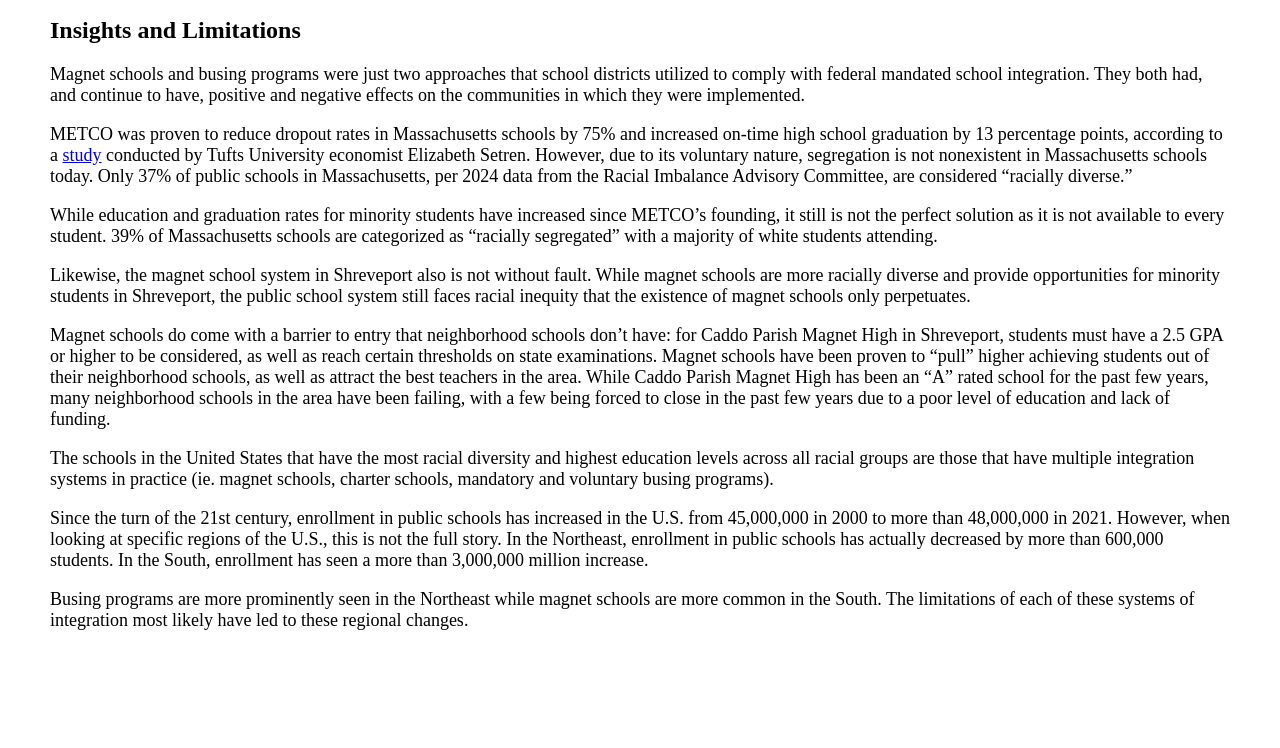
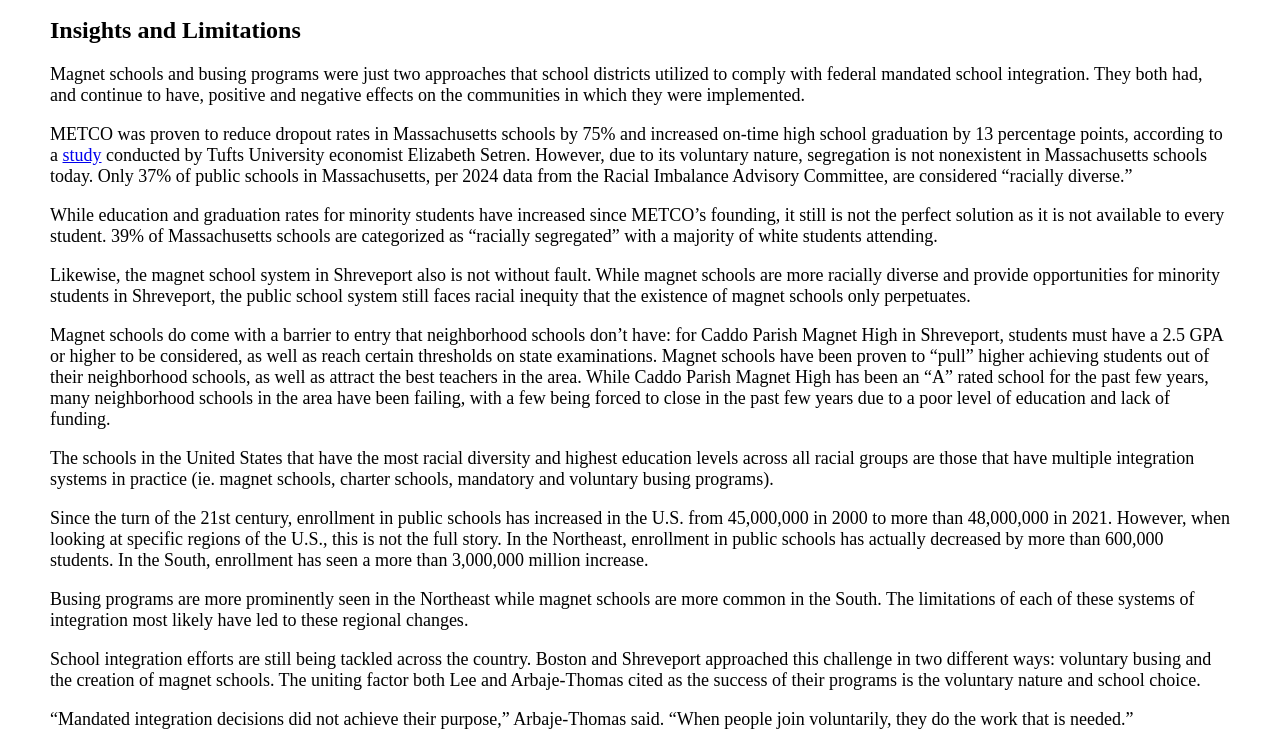
Before and after one commit to JBoundless/JR370-SOJO-PROJECT, a plain HTML site: page index.html in a window 1280 px wide. Shown: the part 3594-4342 px from the top of the page. Before the commit the page ends 4243 px from the top, so only its background shows below. Drawn offline with Linux system fonts and the light colour scheme; a script that the page names is missing.

Commit message:
Added conclusion

```diff
--- a/index.html
+++ b/index.html
@@ -58,5 +58,7 @@
             <p>The schools in the United States that have the most racial diversity and highest education levels across all racial groups are those that have multiple integration systems in practice (ie. magnet schools, charter schools, mandatory and voluntary busing programs). </p>
             <p>Since the turn of the 21st century, enrollment in public schools has increased in the U.S. from 45,000,000 in 2000 to more than 48,000,000 in 2021. However, when looking at specific regions of the U.S., this is not the full story. In the Northeast, enrollment in public schools has actually decreased by more than 600,000 students. In the South, enrollment has seen a more than 3,000,000 million increase. </p>
             <p>Busing programs are more prominently seen in the Northeast while magnet schools are more common in the South. The limitations of each of these systems of integration most likely have led to these regional changes.</p>
+            <p>School integration efforts are still being tackled across the country. Boston and Shreveport approached this challenge in two different ways: voluntary busing and the creation of magnet schools. The uniting factor both Lee and Arbaje-Thomas cited as the success of their programs is the voluntary nature and school choice.</p>
+            <p>“Mandated integration decisions did not achieve their purpose,” Arbaje-Thomas said. “When people join voluntarily, they do the work that is needed.”</p>
     </div>
 </body>
```
